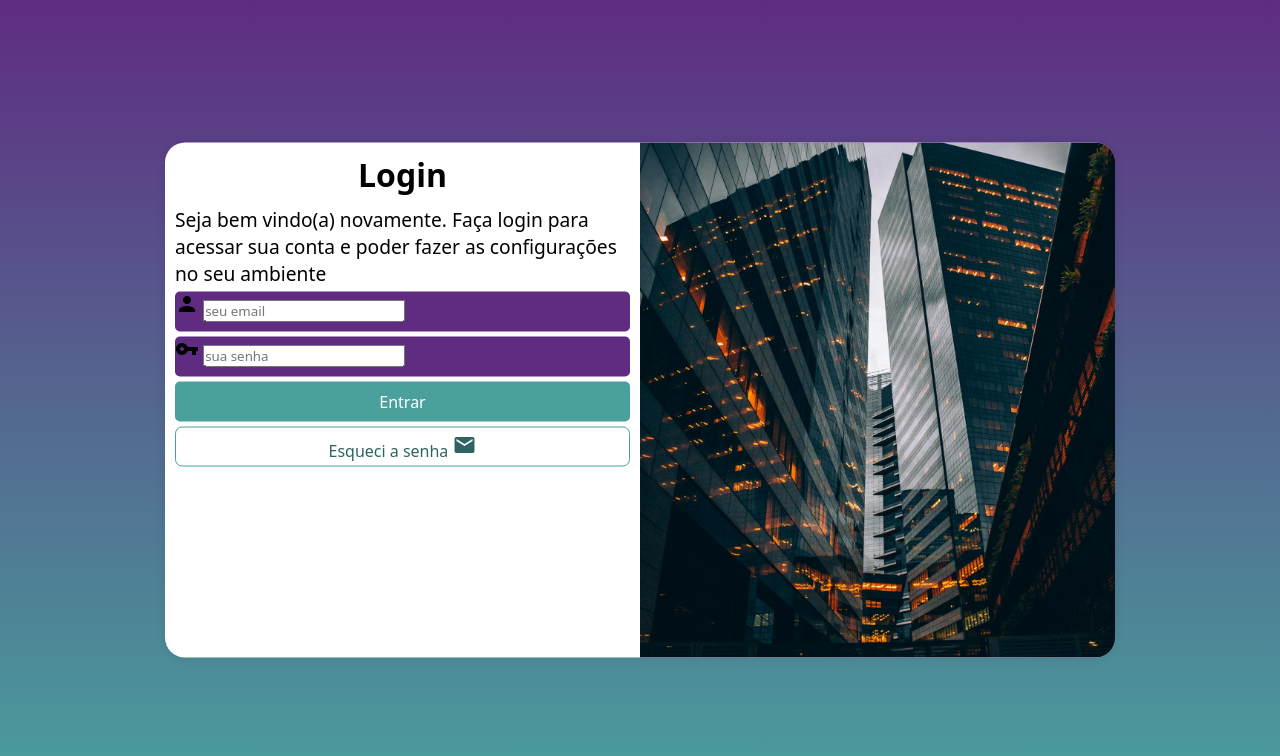
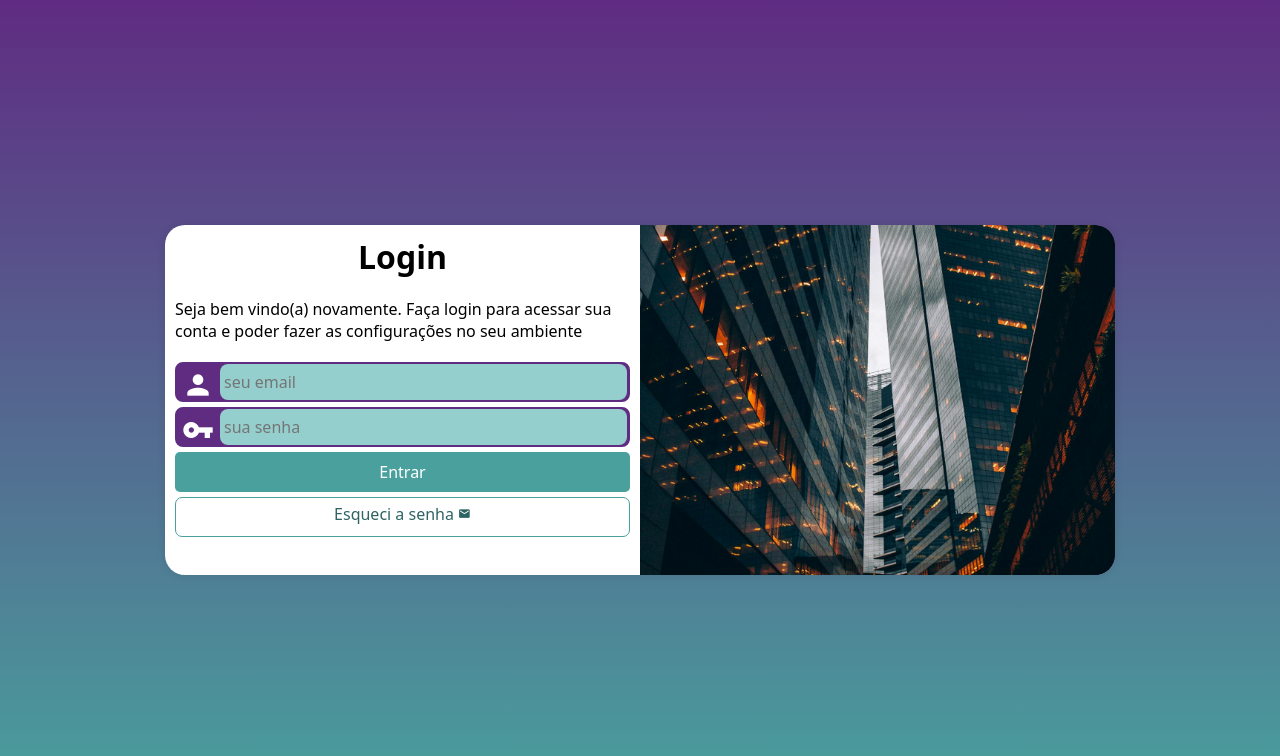
Before and after one commit to willianfurtado/projeto-login, a plain HTML site: page index.html in a window 1280 px wide. Drawn offline with Linux system fonts and the light colour scheme.

Commit message:
projeto finalizado

```diff
--- a/estilos/media-query.css
+++ b/estilos/media-query.css
@@ -1,5 +1,6 @@
 @charset "UTF-8";
 
+/* Configruação para tablet */
 @media screen and (min-width: 768px) and (max-width: 992px){
 
     body {
@@ -8,6 +9,7 @@
 
     section#login {
         width: 80vw;
+        height: 280px;
     }
 
     section#login > div#imagem {
@@ -22,6 +24,7 @@
     }
 }
 
+/* Configurações para desktop*/
 @media screen and (min-width: 992px){
 
     body {
@@ -30,6 +33,7 @@
 
     section#login {
         width: 950px;
+        height: 350px;
     }
 
     section#login > div#imagem {
@@ -48,6 +52,7 @@
     }
 
     div#formulario > p {
-        font-size: 1.2em;
+        font-size: 1em;
+        margin: 20px 0px;
     }
 }
--- a/estilos/style.css
+++ b/estilos/style.css
@@ -29,7 +29,6 @@ section#login {
     position: absolute;
     top: 50%;
     left: 50%;
-    transform: translate(-50%, -50%);
     overflow: hidden;
 
     background-color: white;
@@ -38,6 +37,7 @@ section#login {
     border-radius: 20px;
     box-shadow: 0px 0px 10px rgba(0, 0, 0, 0.100);
 
+    transform: translate(-50%, -50%);
     transition: width .3s, height .3s;
     transition-timing-function: ease;
 }
@@ -66,13 +66,36 @@ div#formulario > p {
 
 form > div.campo {
     background-color: #5f2c82;
+    border: 2px solid #5f2c82;
     height: 40px;
-    border-radius: 5px;
+    border-radius: 8px;
     margin: 5px 0px;
 }
 
 div.campo > label {
     display: none;
+}
+
+div.campo > span {
+    color: white;
+    font-size: 2em;
+    width: 40px;
+    padding: 5px;
+}
+
+div.campo > input {
+    background-color: #94cfcd;
+    font-size: 1em;
+    width: calc(100% - 44px);
+    height: 100%;
+    border: 0px;
+    border-radius: 8px;
+    padding: 4px;
+    transform: translate(43px, -42px);
+}
+
+div.campo > input:focus-within {
+    background-color: white;
 }
 
 form > input[type=submit] {
@@ -89,6 +112,7 @@ form > input[type=submit] {
 
 form > input[type = submit]:hover {
     background-color: #2d6462;
+
 }
 
 form > a.botao {
@@ -110,6 +134,6 @@ form > a.botao:hover {
     background-color: #6cd3cf;
 }
 
-form > a.botao > i {
+form > a.botao > span {
     font-size: .8em;
 }
```
